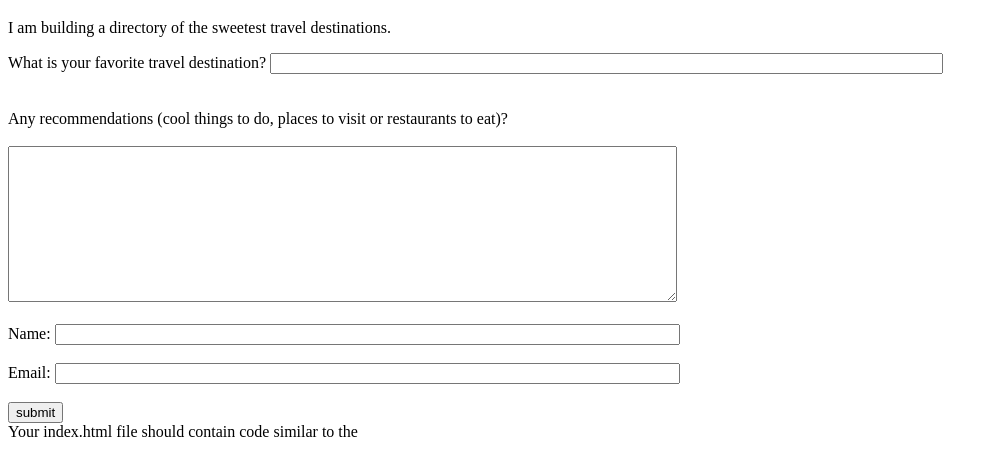
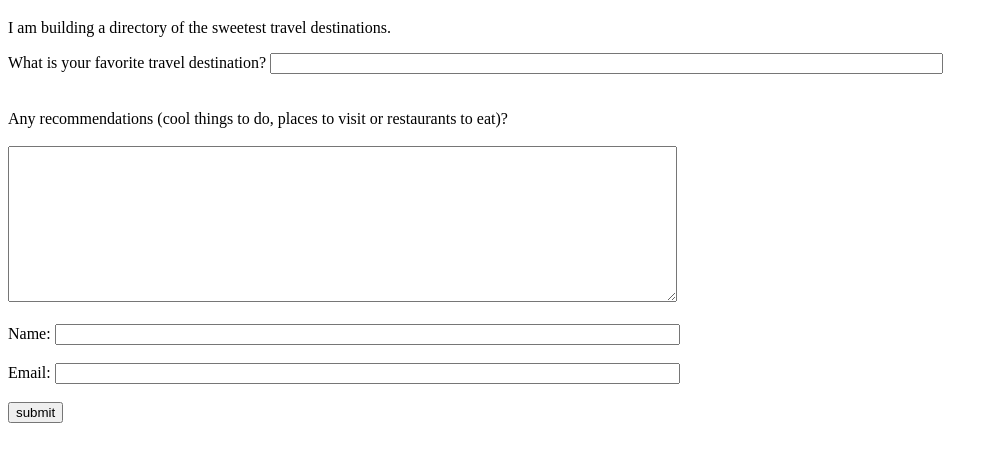
Before and after one commit to emilyzahuta1/ejz, a plain HTML site: page index.html in a window 1280 px wide. Shown: the part 61-536 px from the top of the page, without its empty margins (0-998 px from the left). Drawn offline with Linux system fonts and the light colour scheme.

Commit message:
Update index.html

```diff
--- a/index.html
+++ b/index.html
@@ -52,6 +52,5 @@
         });
       }
 </script>
-Your index.html file should contain code similar to the
 </body>
 </html>
```
